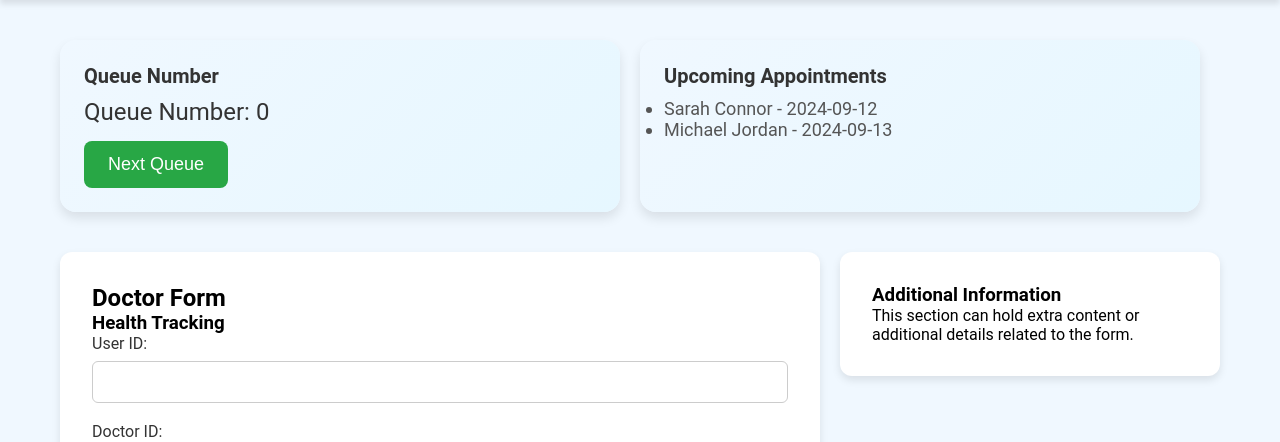
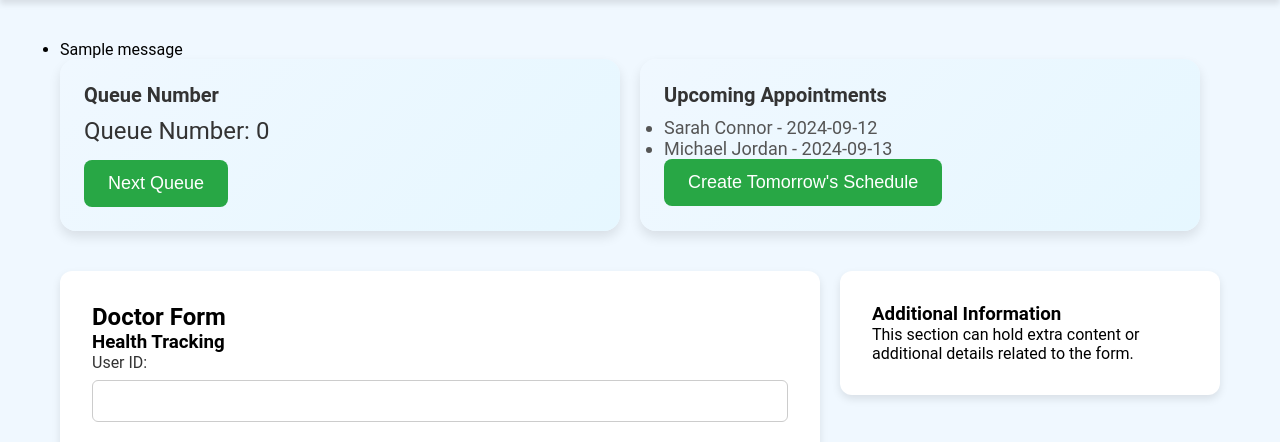
Before and after one commit to Stars1999/INF2003_DB, a Flask app: template INF2003_DB_Proj/templates/doctor_dashboard.html in a window 1280 px wide. Shown: the part 80-522 px from the top of the page. Run offline with Flask 3, Linux system fonts and the light colour scheme; the template is opened without the code that fills it: most values are stand-ins (such as "Sample title", 1, 10 or a date in 2020); one stand-in notice (Sample message) is shown.

Commit message:
Added button in doc dashboard appt div

```diff
--- a/INF2003_DB_Proj/app.py
+++ b/INF2003_DB_Proj/app.py
@@ -1,8 +1,8 @@
 from flask import Flask, render_template, request, redirect, url_for, flash, session, jsonify
 import sqlite3
 import bcrypt
-from cryptography.fernet import Fernet
-from db_connection import create_connection, create_tables
+from datetime import datetime, timedelta
+from db_connection import create_connection
 
 app = Flask(__name__)
 
@@ -14,13 +14,14 @@ DATABASE = r"INF2003_Proj_DB.db"
 
 # Function to connect to the database
 def get_db_connection():
-    conn = sqlite3.connect(DATABASE)
+    conn = create_connection(DATABASE)
     conn.row_factory = sqlite3.Row
     return conn
 
 # Home page with login
 @app.route('/')
 def home():
+    get_db_connection()
     return render_template('login.html')
 
 # Registration route
@@ -124,6 +125,60 @@ def doctor_dashboard():
             conn.close()
 
     return redirect(url_for('home'))
+
+
+@app.route('/create_schedule', methods=['POST'])
+def create_schedule():
+    try:
+        conn = get_db_connection()
+        cursor = conn.cursor()
+
+        # Get tomorrow's date
+        tomorrow = (datetime.now() + timedelta(days=1)).date()
+
+        # Check if there's already a schedule for tomorrow
+        cursor.execute('SELECT * FROM Clinic_Schedule WHERE date = ?', (tomorrow,))
+        existing_rows = cursor.fetchall()
+
+        if existing_rows:
+            # If rows already exist for tomorrow, return a message indicating no action was taken
+            flash("Tomorrow's schedule already exists.", 'info')
+            return redirect(url_for('doctor_dashboard'))
+
+        # Define the time slots
+        time_slots = [
+            ('10:00', '12:00'),  # Morning session (before lunch)
+            ('14:00', '17:00')  # Afternoon session (after lunch)
+        ]
+
+        # Insert time slots for the morning and afternoon
+        for time_range in time_slots:
+            start_time = datetime.strptime(time_range[0], '%H:%M')
+            end_time = datetime.strptime(time_range[1], '%H:%M')
+
+            while start_time < end_time:
+                # Insert a 30-minute interval into Clinic_Schedule
+                cursor.execute('''
+                    INSERT INTO Clinic_Schedule (date, time, status)
+                    VALUES (?, ?, ?);
+                ''', (tomorrow, start_time.strftime('%H:%M'), 'available'))
+
+                # Increment the start time by 30 minutes
+                start_time += timedelta(minutes=30)
+
+        # Commit the transaction
+        conn.commit()
+        flash("Tomorrow's schedule created successfully!", 'success')
+        return redirect(url_for('doctor_dashboard'))
+
+    except sqlite3.Error as e:
+        print(f"Database error: {e}")
+        flash(f"Error creating schedule: {e}", 'danger')
+        return redirect(url_for('doctor_dashboard'))
+
+    finally:
+        conn.close()
+
 
 # Handle consolidated POST request for health, medication, and medical certificate data
 @app.route('/submit_doctor_form', methods=['POST'])
--- a/INF2003_DB_Proj/templates/doctor_dashboard.html
+++ b/INF2003_DB_Proj/templates/doctor_dashboard.html
@@ -22,6 +22,17 @@
   <!-- Main Content Section -->
   <div class="main-content">
 
+       <!-- Flash Messages Section -->
+    {% with messages = get_flashed_messages(with_categories=true) %}
+      {% if messages %}
+        <ul class="flashes">
+          {% for category, message in messages %}
+            <li class="{{ category }}">{{ message }}</li>
+          {% endfor %}
+        </ul>
+      {% endif %}
+    {% endwith %}
+
     <!-- Top Section (Queue Number and Appointments) -->
     <div class="top-section">
       <!-- Queue Number Card -->
@@ -38,6 +49,11 @@
           <li>Sarah Connor - 2024-09-12</li>
           <li>Michael Jordan - 2024-09-13</li>
         </ul>
+
+        <!-- Form for creating tomorrow's schedule -->
+        <form action="{{ url_for('create_schedule') }}" method="POST">
+            <button class="queue-button" type="submit">Create Tomorrow's Schedule</button>
+        </form>
       </div>
     </div>
 
```
Also changed, not shown: INF2003_DB_Proj/db_connection.py (+27 -0 lines), INF2003_DB_Proj/INF2003_Proj_DB.db.
